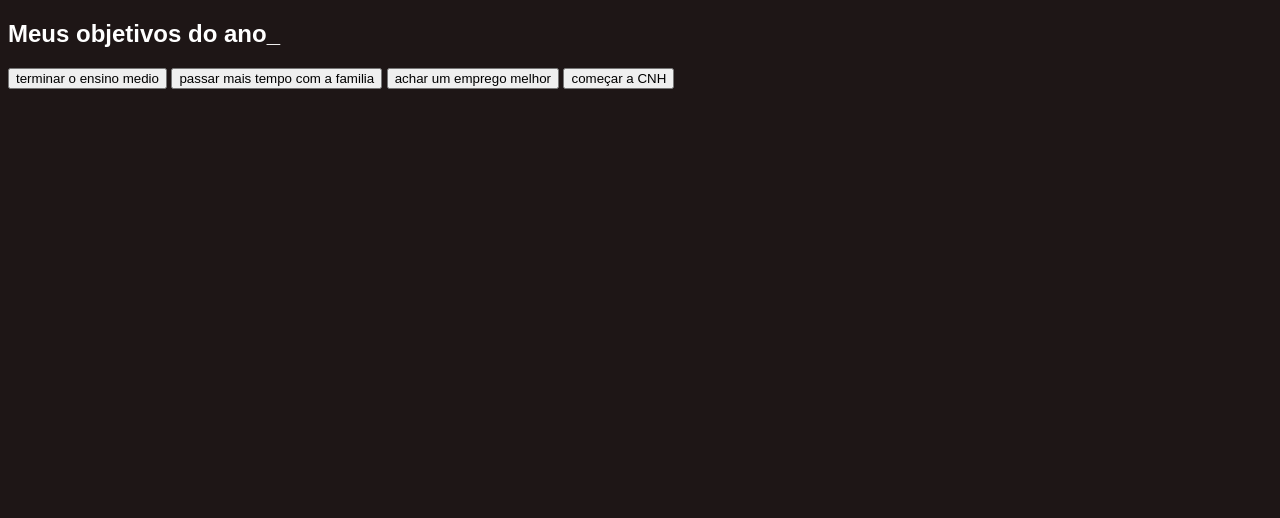
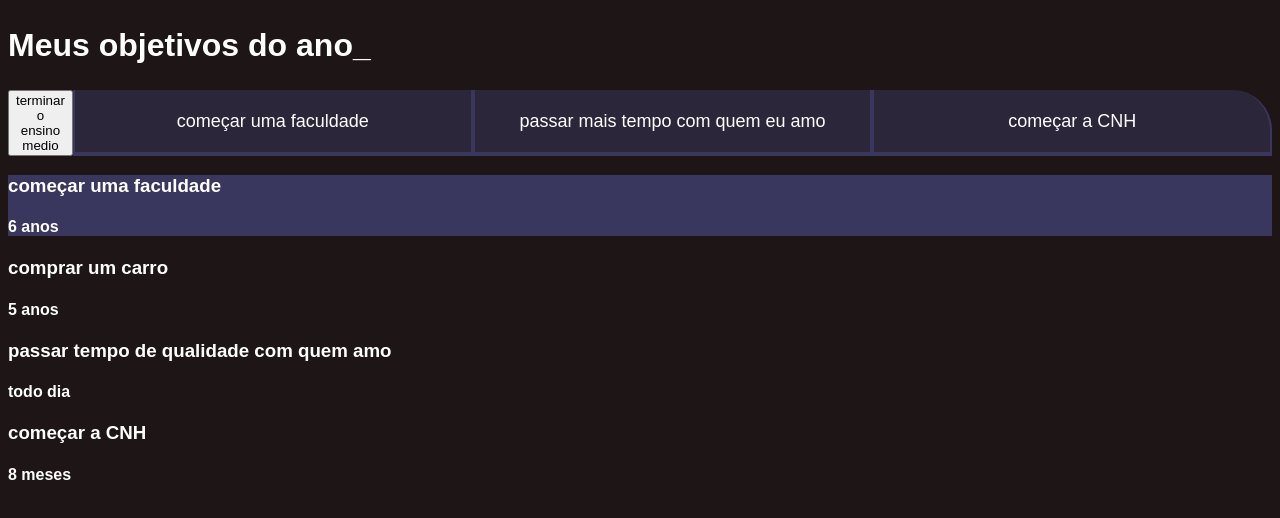
Before and after one commit to italo07ramos/AGENDA, a plain HTML site: page index.html in a window 1280 px wide. Drawn offline with Linux system fonts and the light colour scheme.

Commit message:
Add files via upload

```diff
--- a/index.html
+++ b/index.html
@@ -13,11 +13,33 @@
 <div class="conteudo">
 <div class="botoes">
     <button class="botao-ativo">terminar o ensino medio</button>
-    <button class="botao">passar mais tempo com a familia</button>
-    <button class="botao">achar um emprego melhor</button>
+    <button class="botao">começar uma faculdade</button>
+    <button class="botao">passar mais tempo com quem eu amo</button>
     <button class="botao">começar a CNH</button>
 </div>
 </div>
+
+
+<div class="abas-textos">
+    <div class="abas-conteudo ativo">
+        <h3 class="aba-conteudo-titulo-principal">começar uma faculdade</h3>
+        <h4 class="aba-conteudo-titulo-secundario">6 anos</h4>
+    </div>
+    <div class="abas-conteudo">
+        <h3 class="aba-conteudo-titulo-principal">comprar um carro</h3>
+        <h4 class="aba-conteudo-titulo-secundario">5 anos</h4>
+    </div>
+    <div class="abas-conteudo">
+        <h3 class="aba-conteudo-titulo-principal">passar tempo de qualidade com quem amo</h3>
+        <h4 class="aba-conteudo-titulo-secundario">todo dia </h4>
+    </div>
+    <div class="abas-conteudo">
+        <h3 class="aba-conteudo-titulo-principal">começar a CNH</h3>
+        <h4 class="aba-conteudo-titulo-secundario">8 meses</h4>
+    </div>
+
+</div>
+</section>
 </body>
 
 </html>
--- a/style.css
+++ b/style.css
@@ -25,5 +25,56 @@ justify-content: center;
 align-items: center;
 max-width: 1200px;
 
+}
+.titulo-principal {
+    text-align: left;
+    width: 100%;
+    font-size: 32px;
+}
 
+.titulo-principal span {
+    color: var(--verde);
 }
+
+.botao {
+    font-family: 'Chakra Petch', sans-serif;
+    background-color: var(--botao-inativo);
+    color: var(--branco);
+    display: flex;
+    justify-content: center;
+    padding: 1em;
+    font-size: 18px;
+    align-items: center;
+    width: 100%;
+    border-bottom: 4px solid var(--botao-ativo);
+    border-left: 2px solid var(--botao-ativo);
+    border-right: 2px solid var(--botao-ativo);
+    border-top: none;
+}
+
+.botao:first-child {
+    border-radius: 40px 40px 0 0;
+}
+
+.botoes {
+    display: block;
+}
+
+.ativo{
+    background-color: var(--botao-ativo);
+    border-bottom: 4px solid var(--verde);
+}
+
+@media screen and (min-width: 768px) {
+    .botoes {
+        display: flex;
+    }
+
+    .botao:first-child {
+        border-radius: 40px 0 0 0;
+    }
+
+    .botao:last-child {
+        border-radius: 0 40px 0 0;
+    }
+}
```
Also changed, not shown: main.js (added, +53 -0 lines).
